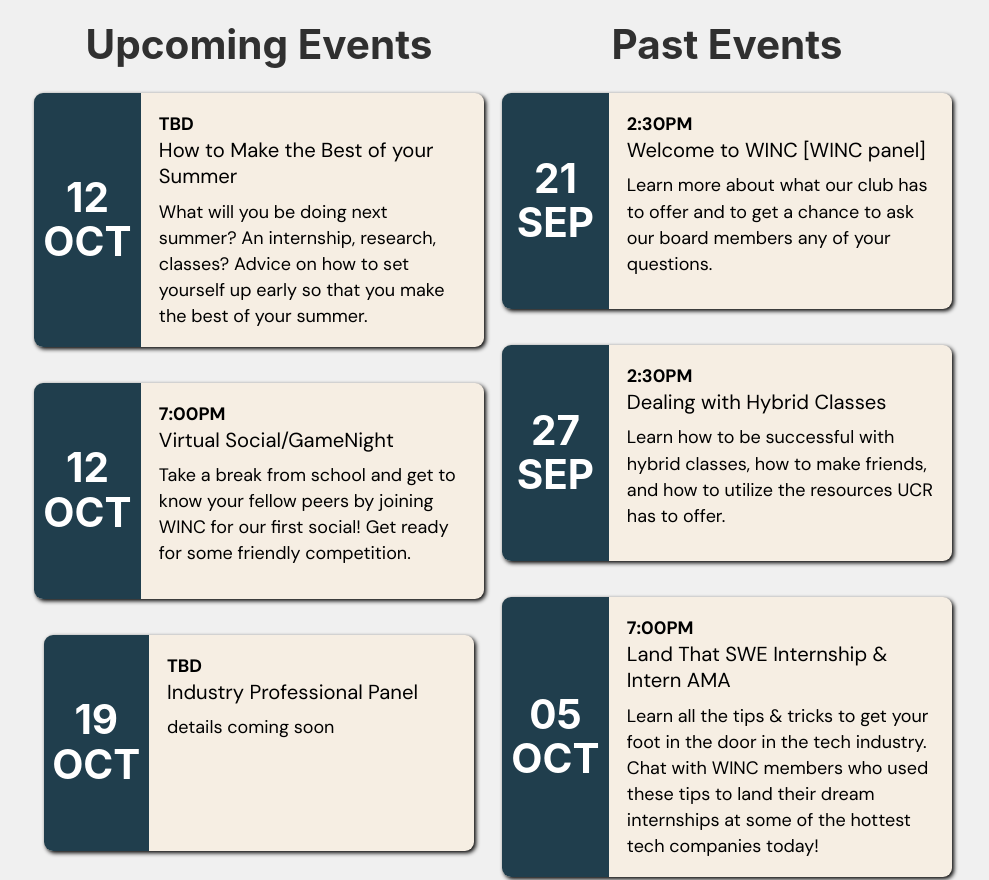
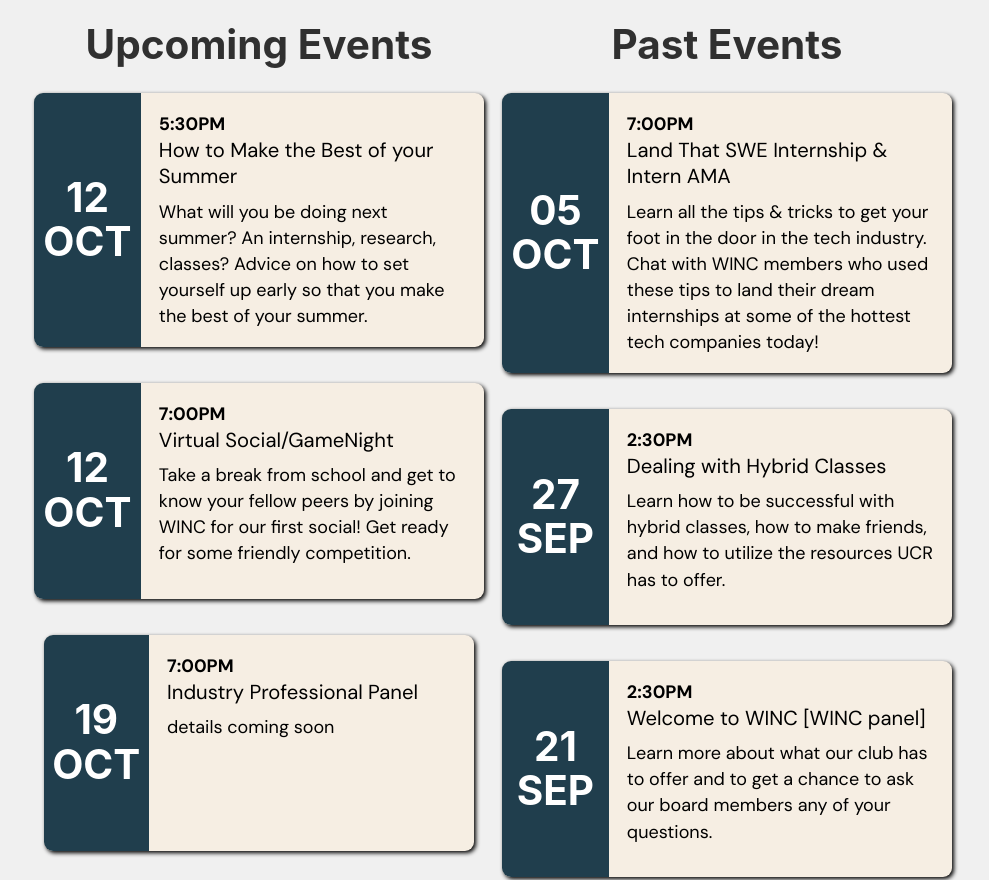
Before and after one commit to winc-ucr/winc-website-v2, a Gatsby site: page / in a window 1280 px wide. Shown: the part 2497-3377 px from the top of the page, without its empty margins (147-1136 px from the left). Built offline with nearby package versions, Linux system fonts and the light colour scheme; Gatsby itself is replaced by a stand-in of ours; a web font is replaced by a local one.

Commit message:
add event details, fix coloring on meet the team, fix cristina bio

```diff
--- a/src/components/sections/about/Team.js
+++ b/src/components/sections/about/Team.js
@@ -188,7 +188,7 @@ const membersProfiles = {
 
 const Team = () => {
   return (
-    <section id="team" style={{ backgroundColor: "#F7D1B8" }}>
+    <section id="team" style={{ backgroundColor: "#F6EEE3" }}>
       <div
         className="team"
         style={{
@@ -204,7 +204,7 @@ const Team = () => {
         <h1
           style={{
             color: "#203E4D",
-            textShadow: "2px 2px #FCB0A8",
+            textShadow: "0.1rem 0.1rem #F7D1B8",
             fontFamily: "'Shrikhand', cursive",
             letterSpacing: "0.075rem",
           }}
--- a/src/components/sections/events/Calendar.js
+++ b/src/components/sections/events/Calendar.js
@@ -11,10 +11,10 @@ const events = [
   { title: "How to Make the Best of your Summer", date: "2021-10-12" },
   { title: "Virtual Social/GameNight", date: "2021-10-12" },
   { title: "Industry Professional Panel", date: "2021-10-19" },
+  { title: "Taking Classes and Managing Life", date: "2021-11-02"},
   { title: "Cutie Hack", date: "2021-11-06" },
   { title: "Scientific Communication in Computing", date: "2021-11-09" },
   { title: "World of Computing", date: "2021-11-16" },
-  { title: "Intro to Git/Github", date: "2021-11-23" },
 ];
 const renderEventContent = (eventInfo) => {
   console.log(eventInfo);
--- a/src/components/sections/events/EventCards.js
+++ b/src/components/sections/events/EventCards.js
@@ -18,7 +18,7 @@ const EventCards = () => {
       }
     });
 
-    setPast(currPast);
+    setPast(currPast.reverse());
     setUpcoming(currUpcoming);
   }, []);
 
--- a/src/utils/events.js
+++ b/src/utils/events.js
@@ -28,12 +28,12 @@ export const eventExpand = {
   },
   "How to Make the Best of your Summer": {
     type: "Technical Workshop",
-    time: "TBD",
+    time: "5:30PM",
     link: "https://us02web.zoom.us/j/7181383962",
     desc: "What will you be doing next summer? An internship, research, classes? Advice on how to set yourself up early so that you make the best of your summer.",
     day: "12",
     month: "OCT",
-    endDate: new Date("2021-10-13T00:00:00-0700"),
+    endDate: new Date("2021-10-12T19:00:00-0700"),
   },
   "Virtual Social/GameNight": {
     type: "Social",
@@ -46,12 +46,21 @@ export const eventExpand = {
   },
   "Industry Professional Panel": {
     type: "Panel",
-    time: "TBD",
+    time: "7:00PM",
     link: "",
     desc: "details coming soon",
     day: "19",
     month: "OCT",
-    endDate: new Date("2021-10-12T19:00:00-0700"),
+    endDate: new Date("2021-10-19T20:00:00-0700"),
+  },
+  "Taking Classes and Managing Life": {
+    type: "Fireside Chats",
+    time: "7:00PM",
+    link: "https://us02web.zoom.us/j/7181383962",
+    desc: "details coming soon",
+    day: "2",
+    month: "NOV",
+    endDate: new Date("2021-11-02T20:00:00-0700"),
   },
   "Cutie Hack": {
     type: "Technical Workshop",
@@ -80,13 +89,4 @@ export const eventExpand = {
     month: "NOV",
     endDate: new Date("2021-11-16T19:51:00-0700"),
   },
-  "Intro to Git/Github": {
-    type: "General Meeting",
-    time: "TBD",
-    link: "https://us02web.zoom.us/j/7181383962",
-    desc: "Want to know how to use GitHub and Git efficiently and effectively? Stop by this workshop to learn some Github and Git tips and tricks.",
-    day: "23",
-    month: "NOV",
-    endDate: new Date("2021-11-24T00:00:00-0700"),
-  },
 };
```
